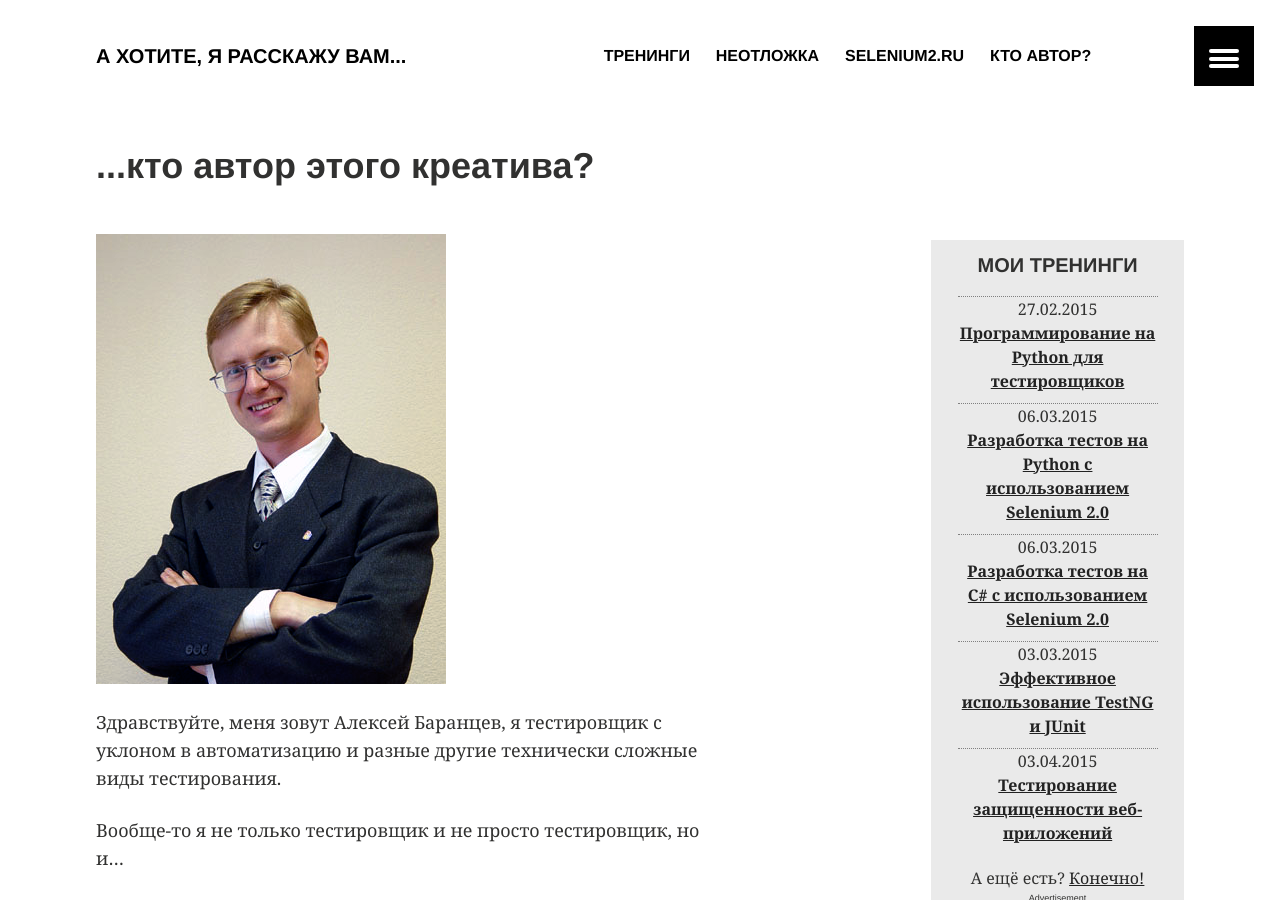
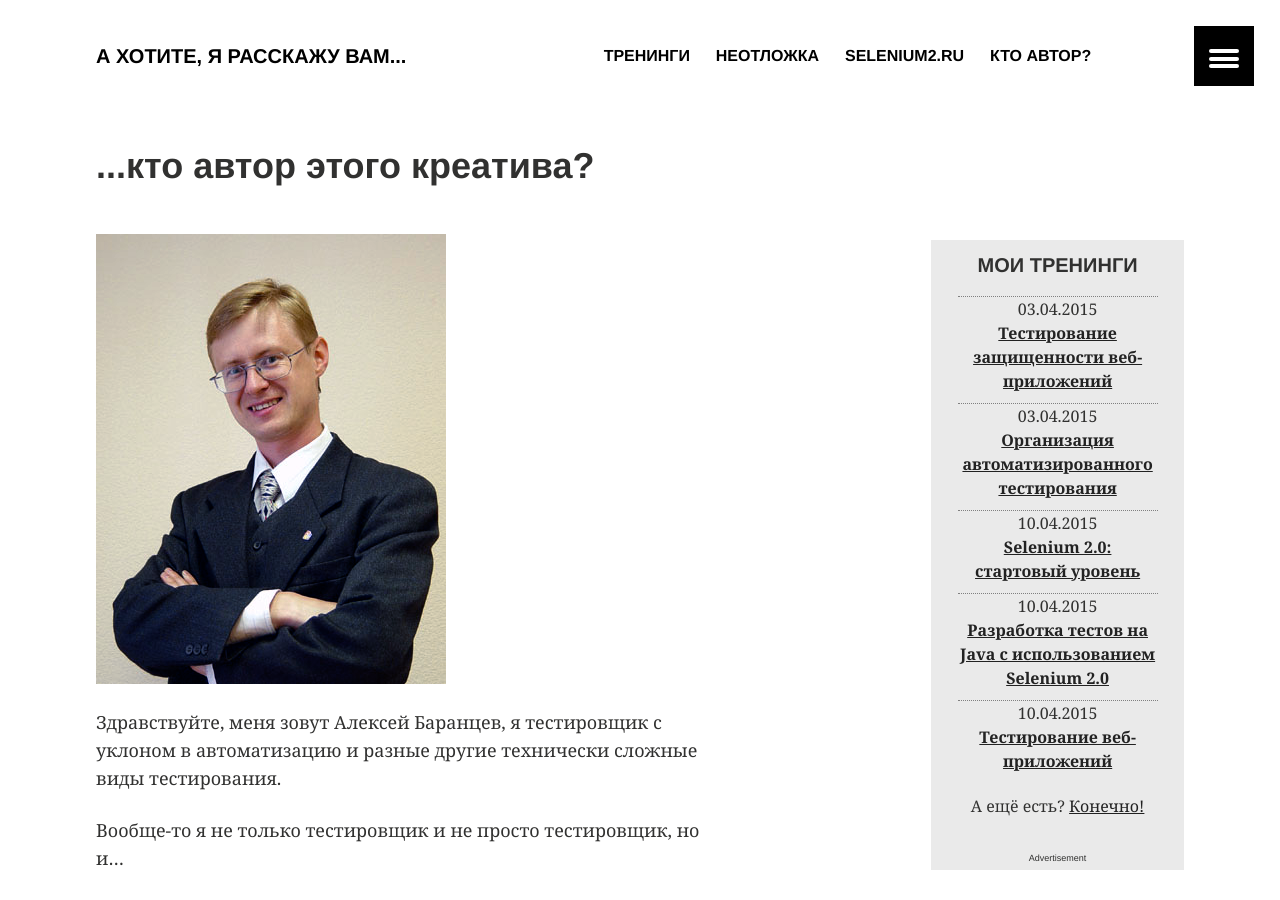
Before and after one commit to baranceva/barancev.github.io, a Jekyll site: the page built from about/index.md, in a window 1280 px wide and 900 px high. Built offline with Jekyll 4.4.1, drawn with Linux system fonts in a browser that asks for light colours.

Commit message:
Update advertising.html

```diff
--- a/_includes/advertising.html
+++ b/_includes/advertising.html
@@ -15,26 +15,27 @@
 <ins class="responsive-ads" style="display:inline-block">
 <div class="myheader">Мои тренинги</div>
 <ul>
-<li>
-<span>27.02.2015</span><br>
-<a href="http://software-testing.ru/trainings/schedule?task=3&cid=233&sem_midx=1&sem_jidx=0">Программирование на Python для тестировщиков</a>
-</li>
-<li>
-<span>06.03.2015</span><br>
-<a href="http://software-testing.ru/trainings/schedule?&task=3&cid=187">Разработка тестов на Python с использованием Selenium 2.0</a>
-</li>
-<li>
-<span>06.03.2015</span><br>
-<a href="http://software-testing.ru/trainings/schedule?&task=3&cid=228">Разработка тестов на C# с использованием Selenium 2.0</a>
-</li>
-<li>
-<span>03.03.2015</span><br>
-<a href="http://software-testing.ru/trainings/schedule?&task=3&cid=222">Эффективное использование TestNG и JUnit</a>
-</li>
+
 <li>
 <span>03.04.2015</span><br>
 <a href="http://software-testing.ru/trainings/schedule?task=3&cid=126">Тестирование защищенности веб-приложений</a>
 </li>
+<li>
+<span>03.04.2015</span><br>
+<a href="http://software-testing.ru/trainings/schedule?&task=3&cid=232">Организация автоматизированного тестирования</a>
+</li>
+<li>
+<span>10.04.2015</span><br>
+<a href="http://software-testing.ru/trainings/schedule?&task=3&cid=187">Selenium 2.0: стартовый уровень</a>
+</li>
+<li>
+<span>10.04.2015</span><br>
+<a href="http://software-testing.ru/trainings/schedule?&task=3&cid=186">Разработка тестов на Java с использованием Selenium 2.0</a>
+</li>
+<li>
+<span>10.04.2015</span><br>
+<a href="http://software-testing.ru/trainings/schedule?&task=3&cid=189">Тестирование веб-приложений</a>
+</li>
 </ul>
 А ещё есть? <a href="http://software-testing.ru/trainings/schedule">Конечно!</a>
 </ins>
```
